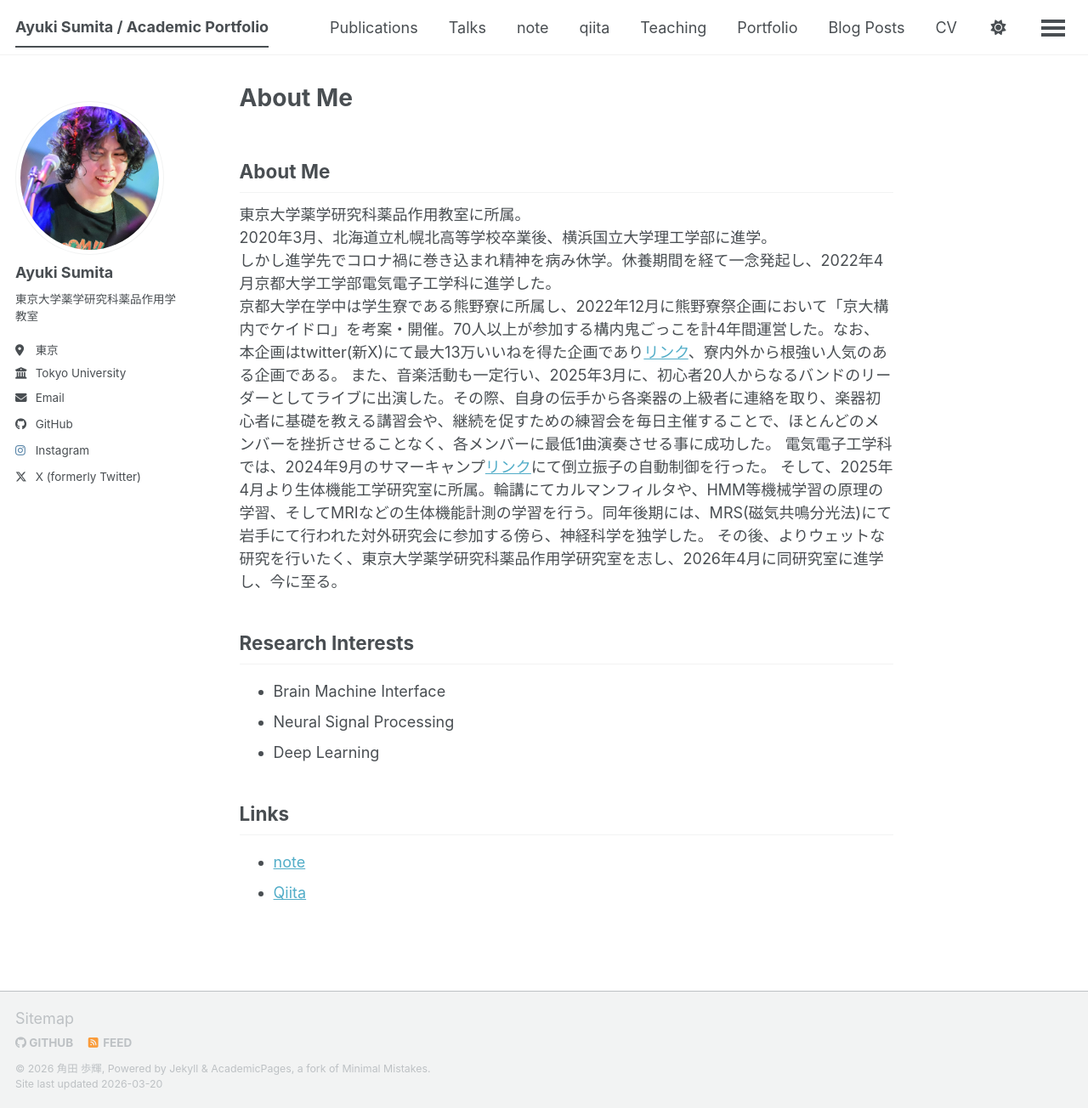
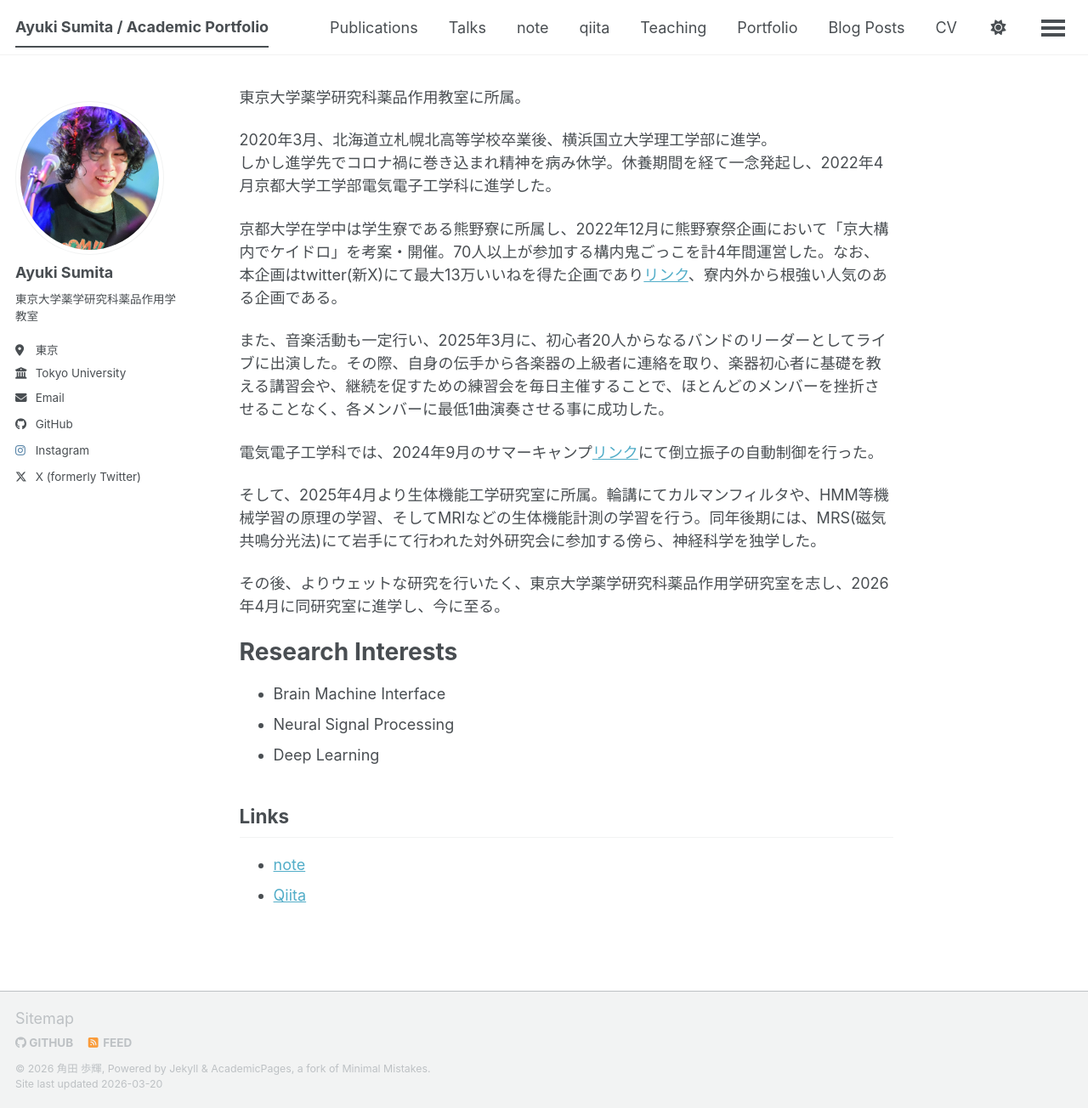
Before and after one commit to SumitaA3/SumitaA3.github.io, a Jekyll site: the page built from index.md, in a window 1280 px wide and 1304 px high. Shown: the whole window at 85% size. Built offline with Jekyll 4.4.1, drawn with Linux system fonts in a browser that asks for light colours; a script bundle is joined from its source files by our own code; library files that are not in the unit come from our copies; our own code applies the rules of GitHub Pages for plain Markdown files.

Commit message:
Update index.md

```diff
--- a/index.md
+++ b/index.md
@@ -2,17 +2,22 @@
 layout: single
 author_profile: true
 ---
-## About Me
 
 東京大学薬学研究科薬品作用教室に所属。
+
 2020年3月、北海道立札幌北高等学校卒業後、横浜国立大学理工学部に進学。
 しかし進学先でコロナ禍に巻き込まれ精神を病み休学。休養期間を経て一念発起し、2022年4月京都大学工学部電気電子工学科に進学した。
+
 京都大学在学中は学生寮である熊野寮に所属し、2022年12月に熊野寮祭企画において「京大構内でケイドロ」を考案・開催。70人以上が参加する構内鬼ごっこを計4年間運営した。なお、本企画はtwitter(新X)にて最大13万いいねを得た企画であり[リンク](https://x.com/AS_Moonr/status/1862138274560852234?s=20)、寮内外から根強い人気のある企画である。
+
 また、音楽活動も一定行い、2025年3月に、初心者20人からなるバンドのリーダーとしてライブに出演した。その際、自身の伝手から各楽器の上級者に連絡を取り、楽器初心者に基礎を教える講習会や、継続を促すための練習会を毎日主催することで、ほとんどのメンバーを挫折させることなく、各メンバーに最低1曲演奏させる事に成功した。
+
 電気電子工学科では、2024年9月のサマーキャンプ[リンク](https://www.s-ee.t.kyoto-u.ac.jp/ja/summercamp/inv-pendulum/2024_sc3/report)にて倒立振子の自動制御を行った。
+
 そして、2025年4月より生体機能工学研究室に所属。輪講にてカルマンフィルタや、HMM等機械学習の原理の学習、そしてMRIなどの生体機能計測の学習を行う。同年後期には、MRS(磁気共鳴分光法)にて岩手にて行われた対外研究会に参加する傍ら、神経科学を独学した。
+
 その後、よりウェットな研究を行いたく、東京大学薬学研究科薬品作用学研究室を志し、2026年4月に同研究室に進学し、今に至る。
-## Research Interests
+# Research Interests
 - Brain Machine Interface
 - Neural Signal Processing
 - Deep Learning
```
